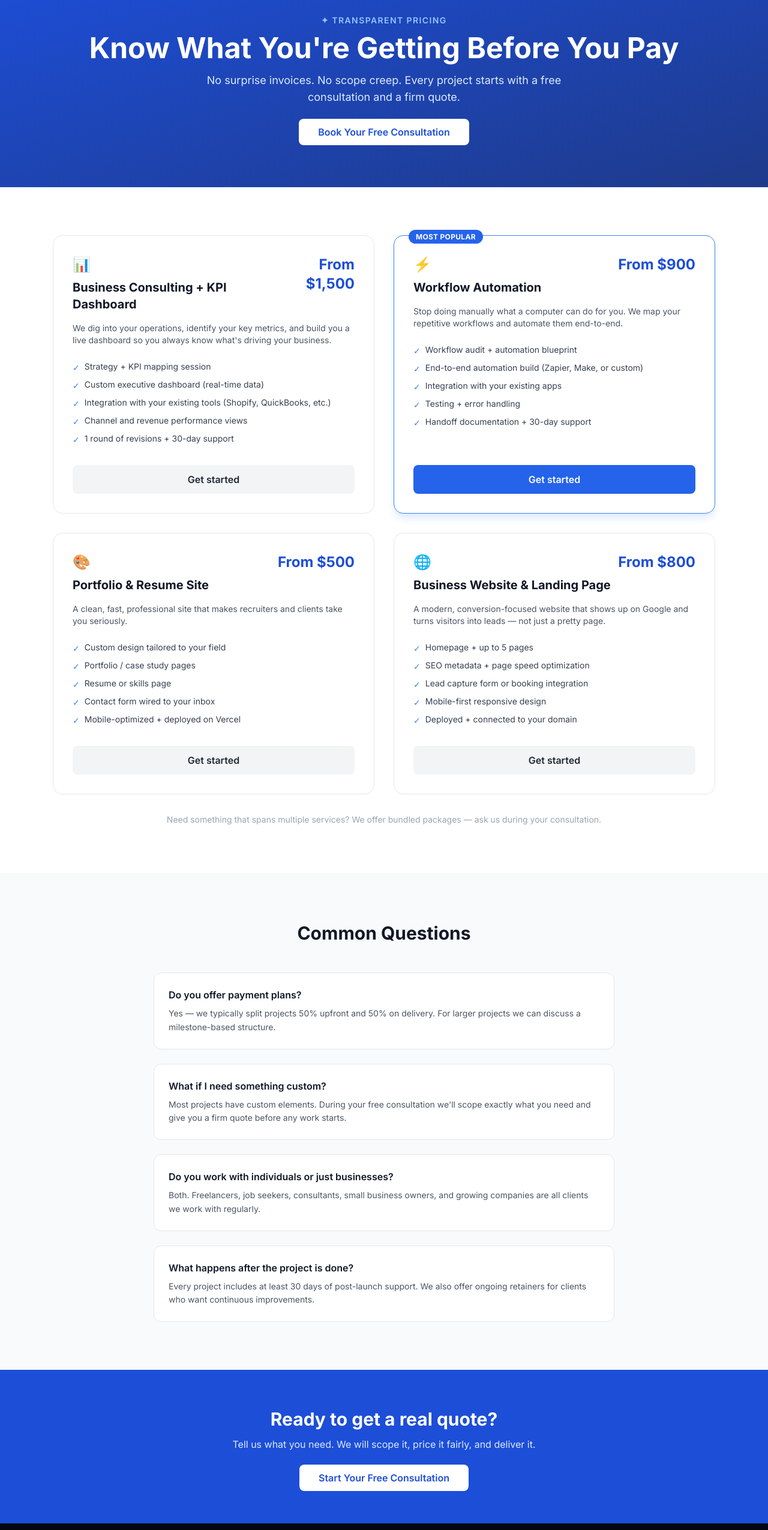
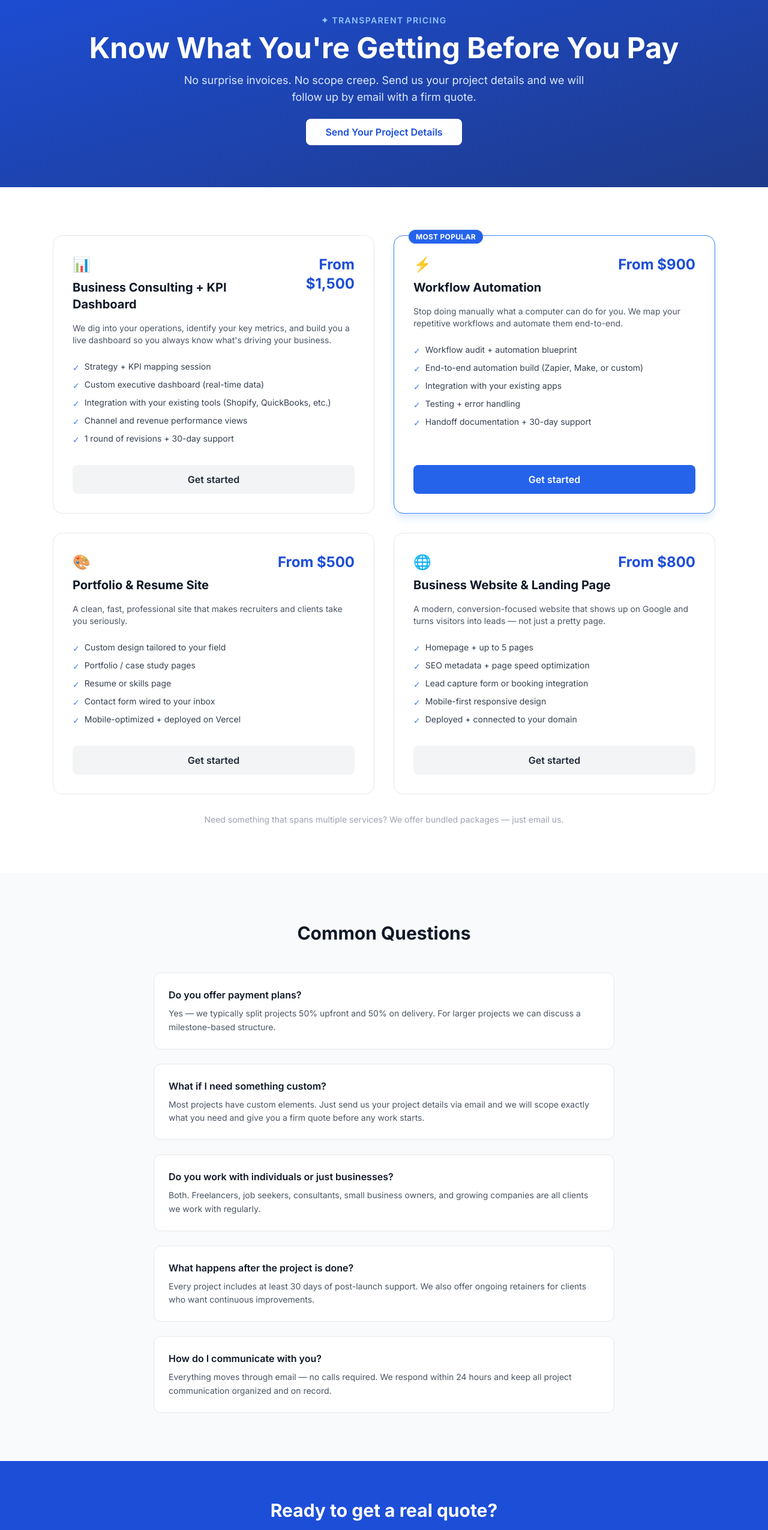
Before and after one commit to dennymypenny/flowzone-ai, a Next.js app: page /pricing in a window 1280 px wide. Shown: the part 120-2670 px from the top of the page at 60% size. Built offline with nearby package versions, Linux system fonts and the light colour scheme.

Commit message:
Pricing: remove call language, add email-only FAQ, update all CTAs
Updated the pricing page to reflect changes in project communication and consultation process.

```diff
--- a/src/app/pricing/page.tsx
+++ b/src/app/pricing/page.tsx
@@ -4,7 +4,7 @@ import Link from "next/link";
 export const metadata: Metadata = {
   title: "Pricing | FlowZone AI",
   description:
-    "Transparent pricing for consulting, dashboards, automation, portfolio sites, and business websites. Every project starts with a free consultation.",
+    "Transparent pricing for consulting, dashboards, automation, portfolio sites, and business websites. Send us your project details and we will follow up by email.",
 };
 
 const plans = [
@@ -81,7 +81,7 @@ const faqs = [
   },
   {
     q: "What if I need something custom?",
-    a: "Most projects have custom elements. During your free consultation we'll scope exactly what you need and give you a firm quote before any work starts.",
+    a: "Most projects have custom elements. Just send us your project details via email and we will scope exactly what you need and give you a firm quote before any work starts.",
   },
   {
     q: "Do you work with individuals or just businesses?",
@@ -90,6 +90,10 @@ const faqs = [
   {
     q: "What happens after the project is done?",
     a: "Every project includes at least 30 days of post-launch support. We also offer ongoing retainers for clients who want continuous improvements.",
+  },
+  {
+    q: "How do I communicate with you?",
+    a: "Everything moves through email — no calls required. We respond within 24 hours and keep all project communication organized and on record.",
   },
 ];
 
@@ -105,14 +109,14 @@ export default function Pricing() {
           Know What You&apos;re Getting Before You Pay
         </h1>
         <p className="text-blue-100 text-lg max-w-2xl mx-auto mb-8">
-          No surprise invoices. No scope creep. Every project starts with a free consultation and a
-          firm quote.
+          No surprise invoices. No scope creep. Send us your project details and we will follow up
+          by email with a firm quote.
         </p>
         <Link
           href="/intake"
           className="bg-white text-blue-700 font-semibold px-8 py-3 rounded-lg hover:bg-blue-50 transition"
         >
-          Book Your Free Consultation
+          Send Your Project Details
         </Link>
       </section>
 
@@ -124,9 +128,7 @@ export default function Pricing() {
               key={plan.title}
               className={
                 "relative border rounded-2xl p-8 flex flex-col " +
-                (plan.best
-                  ? "border-blue-500 shadow-lg shadow-blue-100"
-                  : "border-gray-200")
+                (plan.best ? "border-blue-500 shadow-lg shadow-blue-100" : "border-gray-200")
               }
             >
               {plan.best && (
@@ -136,7 +138,6 @@ export default function Pricing() {
                   </span>
                 </div>
               )}
-
               <div className="flex items-start justify-between mb-4">
                 <div>
                   <span className="text-2xl">{plan.icon}</span>
@@ -146,9 +147,7 @@ export default function Pricing() {
                   <div className="text-2xl font-bold text-blue-700">{plan.price}</div>
                 </div>
               </div>
-
               <p className="text-gray-600 text-sm mb-6">{plan.description}</p>
-
               <ul className="space-y-2 mb-8 flex-1">
                 {plan.includes.map((item) => (
                   <li key={item} className="flex items-start gap-2 text-sm text-gray-700">
@@ -157,7 +156,6 @@ export default function Pricing() {
                   </li>
                 ))}
               </ul>
-
               <Link
                 href="/intake"
                 className={
@@ -172,18 +170,15 @@ export default function Pricing() {
             </div>
           ))}
         </div>
-
         <p className="text-center text-gray-400 text-sm mt-8">
-          Need something that spans multiple services? We offer bundled packages — ask us during your consultation.
+          Need something that spans multiple services? We offer bundled packages — just email us.
         </p>
       </section>
 
       {/* FAQ */}
       <section className="bg-gray-50 border-t border-gray-100 py-20 px-6">
         <div className="max-w-3xl mx-auto">
-          <h2 className="text-3xl font-bold text-gray-900 text-center mb-12">
-            Common Questions
-          </h2>
+          <h2 className="text-3xl font-bold text-gray-900 text-center mb-12">Common Questions</h2>
           <div className="space-y-6">
             {faqs.map((faq) => (
               <div key={faq.q} className="bg-white border border-gray-200 rounded-xl p-6">
@@ -199,13 +194,14 @@ export default function Pricing() {
       <section className="bg-blue-700 text-white py-16 px-6 text-center">
         <h2 className="text-3xl font-bold mb-3">Ready to get a real quote?</h2>
         <p className="text-blue-100 mb-8 max-w-xl mx-auto">
-          Tell us what you need. We will scope it, price it fairly, and deliver it.
+          Tell us what you need. We will scope it, price it fairly, and follow up by email. No
+          calls required.
         </p>
         <Link
           href="/intake"
           className="bg-white text-blue-700 font-semibold px-8 py-3 rounded-lg hover:bg-blue-50 transition"
         >
-          Start Your Free Consultation
+          Send Your Project Details
         </Link>
       </section>
     </main>
```
